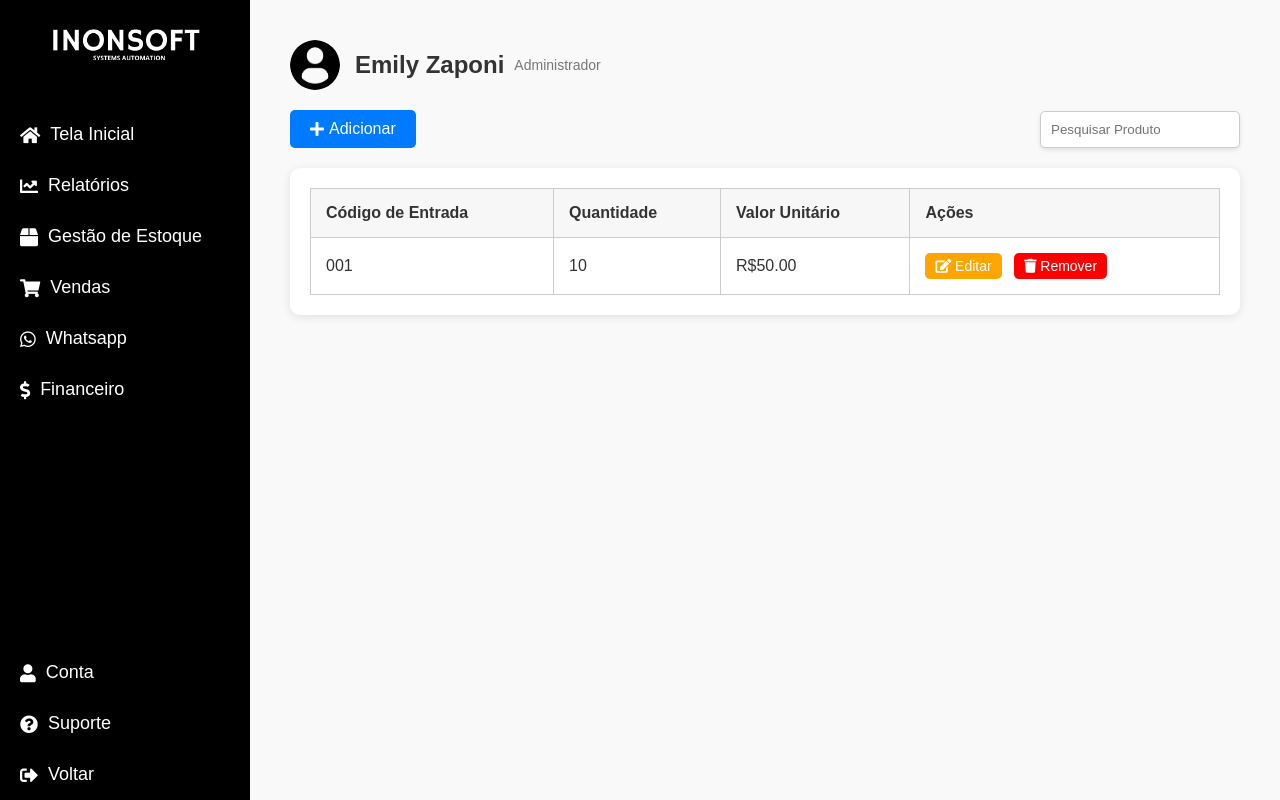
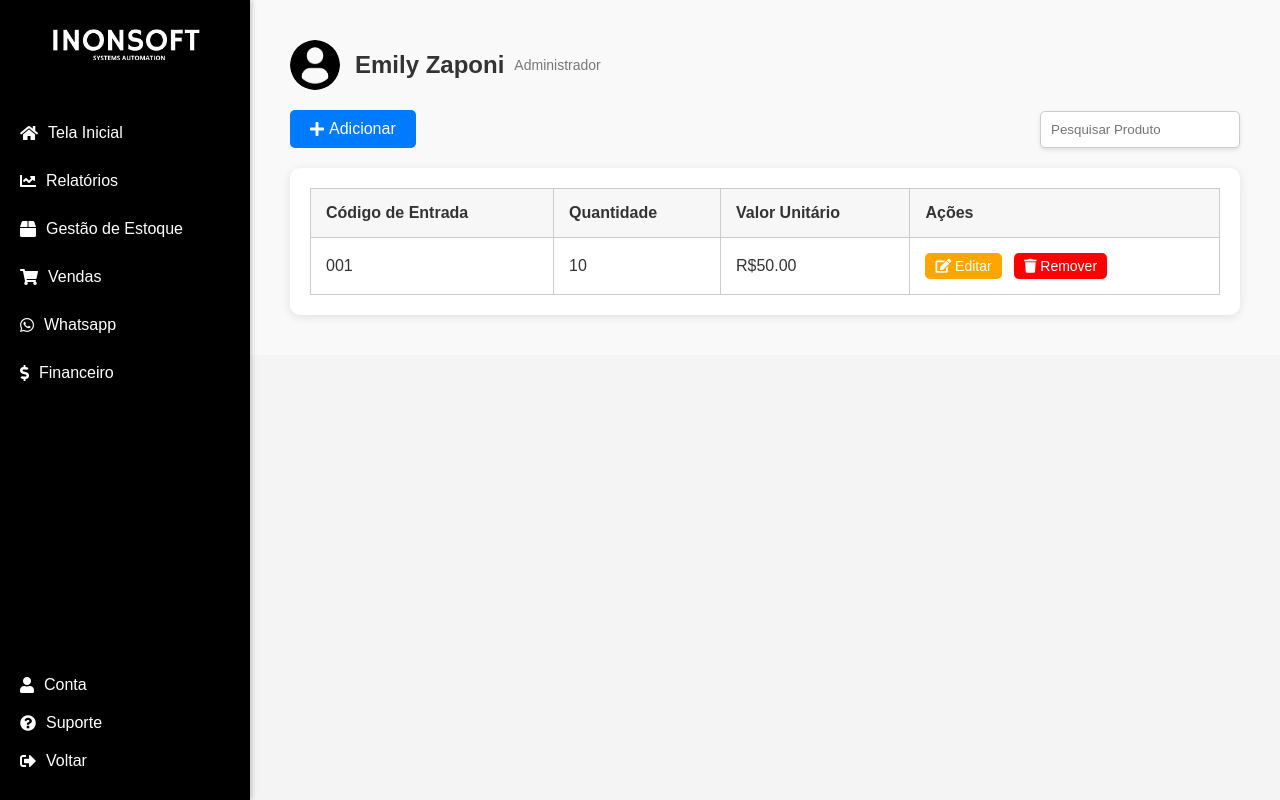
Before and after one commit to luisssmiguel/InonSoft, a website: page tela_gestao_estoque.html in a window 1280 px wide. Drawn offline with Linux system fonts and the light colour scheme; no server answers.

Commit message:
sidebar igual

```diff
--- a/estoque.css
+++ b/estoque.css
@@ -19,13 +19,16 @@ body {
 /* Barra lateral (sidebar) */
 .sidebar {
     width: 250px;
-    background-color: #000;
+    background-color: #000; /* Fundo preto */
     color: #fff;
     height: 100vh;
     padding-top: 20px;
     display: flex;
     flex-direction: column;
-    justify-content: space-between;
+    justify-content: flex-start; /* Mantém o conteúdo no topo */
+    align-items: center;
+    position: fixed; /* Mantém a sidebar fixa na tela */
+    box-shadow: 2px 0 5px rgba(0, 0, 0, 0.2); /* Adiciona uma sombra leve */
 }
 
 .sidebar .logo {
@@ -40,17 +43,21 @@ body {
 }
 
 .sidebar nav {
+    width: 100%; /* Expande o menu para toda a largura da sidebar */
     flex-grow: 1;
 }
 
+/* Estilo dos itens do menu */
 .menu-item {
     display: flex;
     align-items: center;
+    width: 100%;
     padding: 15px 20px;
     color: #fff;
     text-decoration: none;
-    font-size: 18px;
+    font-size: 16px;
     transition: background-color 0.3s;
+    cursor: pointer;
 }
 
 .menu-item i {
@@ -58,7 +65,27 @@ body {
 }
 
 .menu-item:hover {
-    background-color: #333;
+    background-color: #007BFF; /* Cor de fundo ao passar o mouse */
+}
+
+/* Opções de conta na parte inferior da sidebar */
+.account-options {
+    width: 100%; /* Mantém as opções da conta na largura total da sidebar */
+    padding-bottom: 20px;
+    display: flex;
+    flex-direction: column;
+    align-items: center;
+}
+
+.account-options .menu-item {
+    padding: 10px 20px;
+    font-size: 16px;
+    color: #fff;
+    text-decoration: none;
+}
+
+.account-options .menu-item:hover {
+    background-color: #333; /* Fundo ao passar o mouse */
 }
 
 /* Conteúdo principal */
@@ -66,6 +93,7 @@ body {
     flex-grow: 1;
     padding: 40px;
     background-color: #f9f9f9;
+    margin-left: 250px; /* Para compensar a largura da sidebar fixa */
 }
 
 /* Header do Usuário */
@@ -92,7 +120,6 @@ body {
     color: #777;
     margin-left: 10px;
 }
-
 
 /* Barra de Ações */
 .actions {
--- a/package.json
+++ b/package.json
@@ -14,6 +14,7 @@
     "bcrypt": "^5.1.1",
     "body-parser": "^1.20.3",
     "cors": "^2.8.5",
+    "dotenv": "^16.4.5",
     "express": "^4.21.1",
     "jsonwebtoken": "^9.0.2",
     "nodemailer": "^6.9.16"
--- a/relatorios.css
+++ b/relatorios.css
@@ -20,7 +20,7 @@ body {
 .sidebar {
     width: 250px;
     height: 100vh;
-    background-color: #1a1a1a;
+    background-color: #000000;
     color: #fff;
     position: fixed;
     display: flex;
```
Also changed, not shown: conta.js (+37 -2 lines), relatorio.js (+19 -8 lines), 2 other files.
